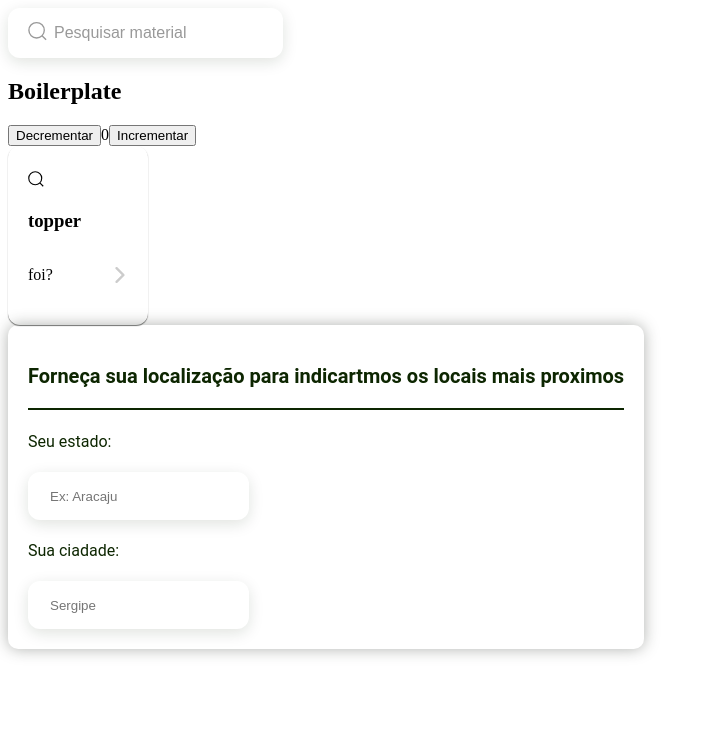
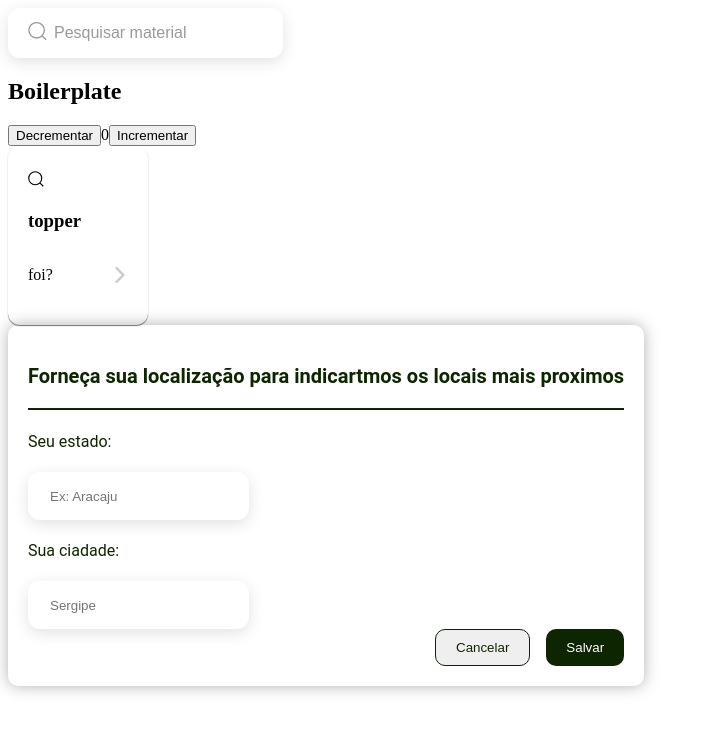
Before and after one commit to joaomarcosc/frontend-provihack, a React (Create React App) app: page / in a window 1280 px wide. Shown: the top 732 px of the page, without its empty margins (0-713 px from the left). Built offline with nearby package versions, Linux system fonts and the light colour scheme.

Commit message:
fix: delete border nonve from buttonComponent

```diff
--- a/src/components/Button/styles.module.scss
+++ b/src/components/Button/styles.module.scss
@@ -1,6 +1,5 @@
 .button{
 width: fit-content;
 border-radius: 10px;
-border: none;
 padding: 10px 20px;
 }
--- a/src/components/CardPedidoDeLocalizaao/index.tsx
+++ b/src/components/CardPedidoDeLocalizaao/index.tsx
@@ -20,6 +20,10 @@ export function CardPedidoDeLocalizaao() {
             <Input className={css.campoInput} placeholder="Sergipe" />
           </div>
         </div>
+        <div className={css.containerBtn}>
+          <Button nome="Cancelar" className={css.buttonCancelar} />
+          <Button nome="Salvar" className={css.buttonSalvar} />
+        </div>
       </div>
     </div>
   );
--- a/src/components/CardPedidoDeLocalizaao/syles.module.scss
+++ b/src/components/CardPedidoDeLocalizaao/syles.module.scss
@@ -35,3 +35,21 @@
 .border{
     border: 1px solid #0D2601;
 }
+.buttonCancelar{
+
+    color:  #0D2601;
+    border: 1px solid #0D2601;
+    border-radius:  12px;
+}
+.buttonSalvar{
+    background-color: #0D2601;
+    color:  white;
+    gap: 10px;
+    border: none;
+}
+.containerBtn{
+    display: flex;
+    justify-content: flex-end;
+    gap: 16px;
+    align-content: flex-end;
+}
```
